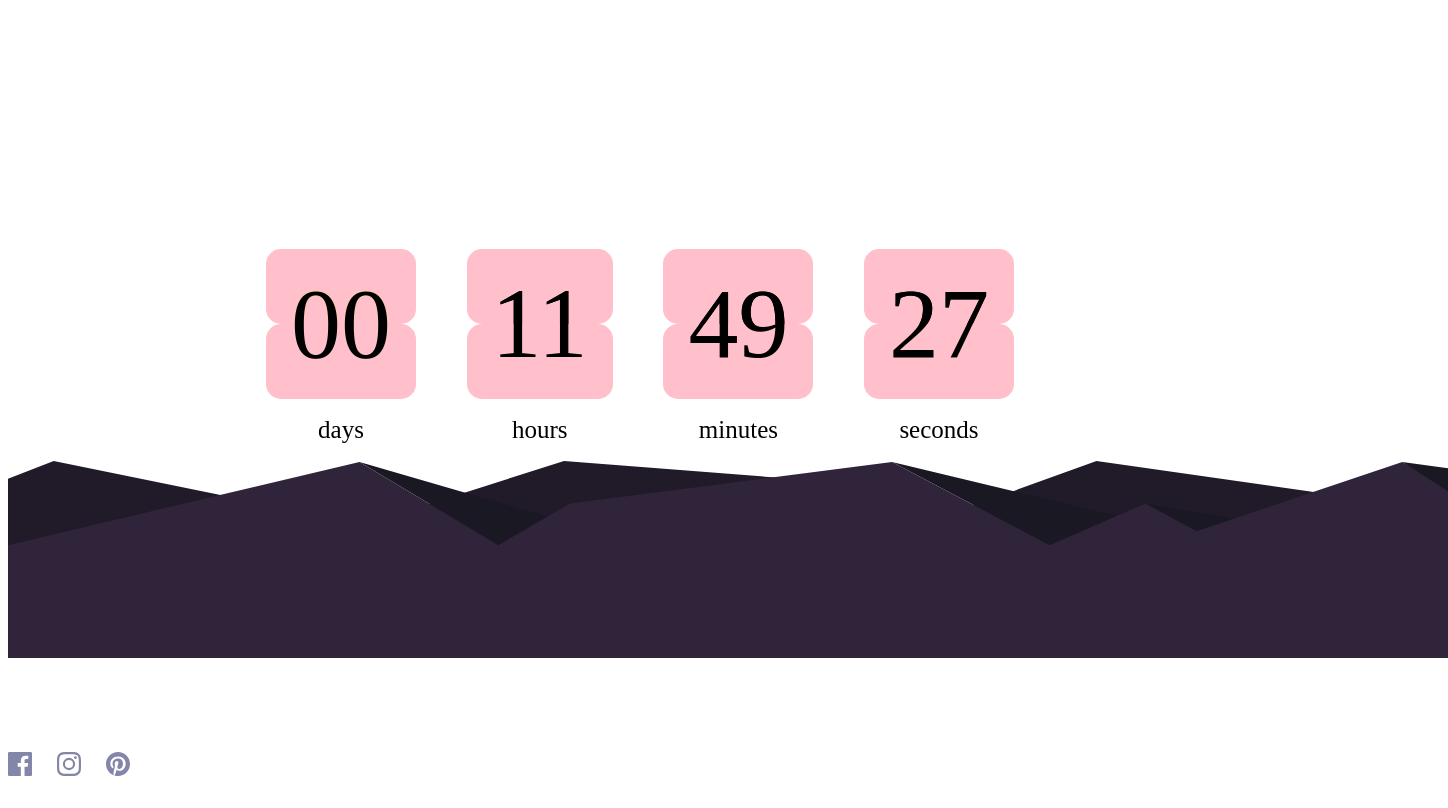
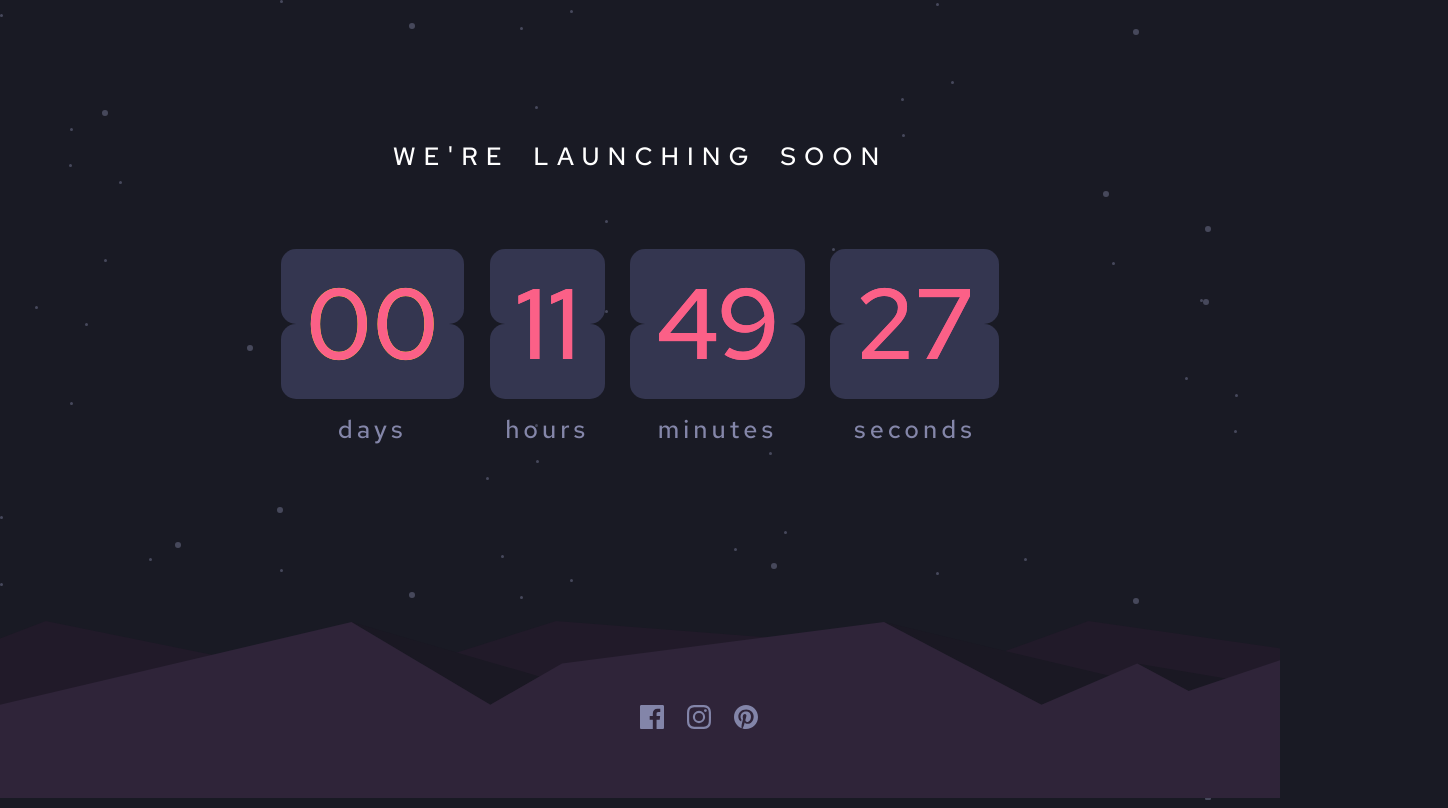
Before and after one commit to PATHAKAAKASH19/count-down-timer, a plain HTML site: page index.html in a window 1280 px wide. Shown: the whole page, 1448 px wide, since content can reach past the window. Drawn offline with Linux system fonts and the light colour scheme.

Commit message:
stylesheet changed

```diff
--- a/style1.css
+++ b/style1.css
@@ -5,24 +5,19 @@
 
 body {
    font-size: 100px;
-
+   background-image: url(./images/bg-stars.svg);
+   font-family: 'Red Hat Text', sans-serif;
+   background-color: hsl(234, 17%, 12%);
+   color: hsl(345, 95%, 68%);
 }
 
-
-#box1, #box3, #box5, #box7  {
-    background-color: pink;
-
+#box2, #box4, #box6, #box8 {
+   display: flex;
+   align-items: flex-end;
 }
 
-#box2, #box4, #box6, #box8{
-   background-color: pink;
-   display: flex;
-   align-items: flex-end;
-
-}
-
-
 #box1 , #box2 , #box3, #box4, #box5 , #box6 , #box7, #box8{
+   background-color: hsl(236, 21%, 26%);
     height: 0.75em;
     line-height: 1;
     padding: 0.25em;
@@ -31,35 +26,48 @@ body {
 }
 
 .my-container {
-   display: inline-flex;
-   flex-direction: column;
-   align-items: center;
-
+   text-align: center ;
 }
 
 p {
-
-
    font-size: 25px;
    line-height: 0.5;
+   color: hsl(237, 18%, 59%);
+   letter-spacing: 4px;
 }
 
 
 .head {
-  text-align: center;
-
+   text-align: center;
+   color: hsl(0, 0%, 100%);
 }
 
 .center {
-  display: flex;
+  display:flex;
+  gap:4%;
   justify-content: center;
-  gap:4%;
 }
 
 .middle {
-
    display: flex;
    flex-direction: column;
+   align-items: center;
    gap: 60px;
    margin-top:10%;
 }
+
+.image {
+   width: 100%;
+   height: auto;
+   position: fixed;
+   bottom: 0.2%;
+   right: 0%;
+   left: 0%;
+}
+
+.social-icon {
+   position: fixed;
+   bottom: 5%;
+   right: 30%;
+   left: 50%;
+}
```
